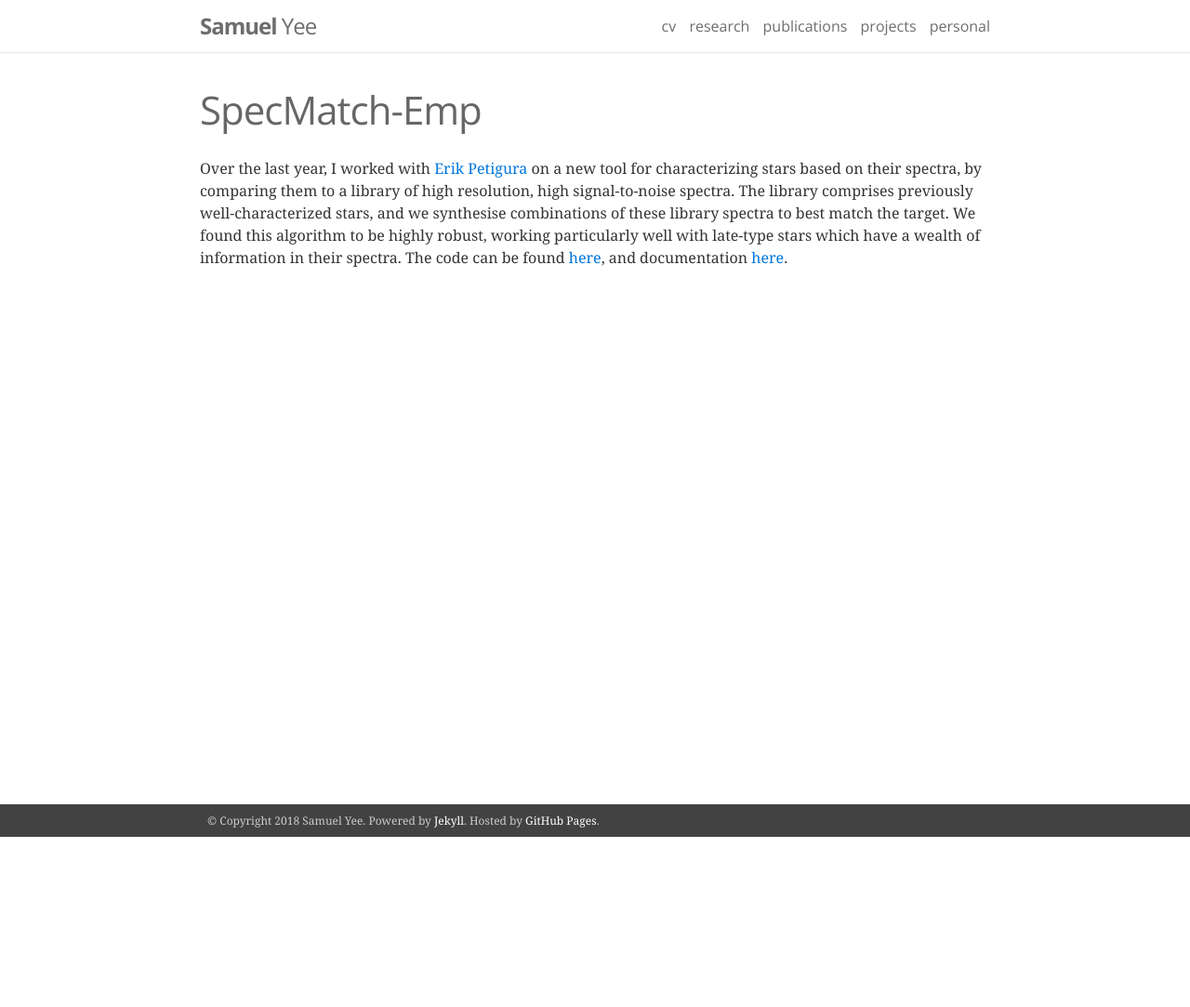
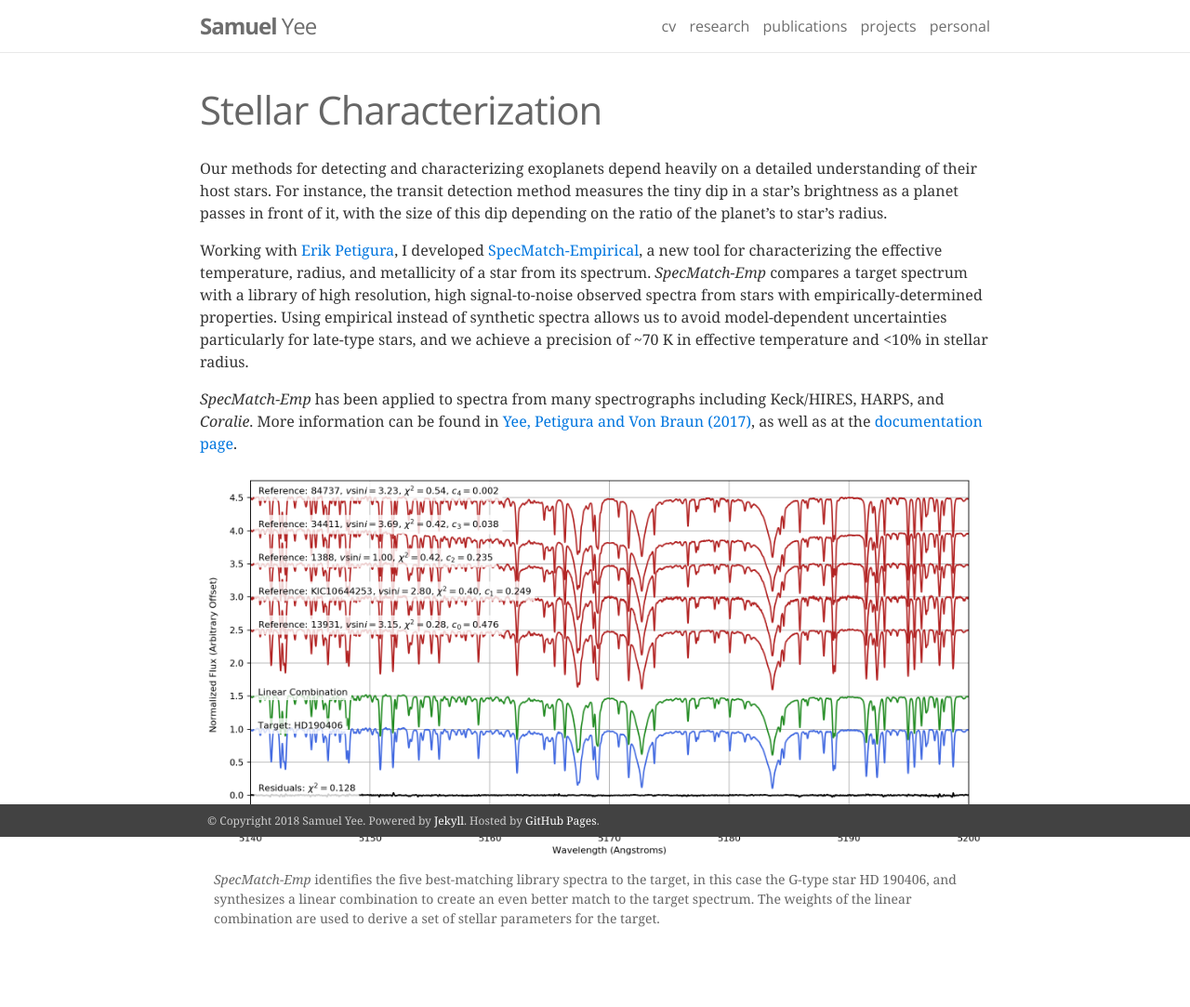
Before and after one commit to samuelyeewl/samuelyeewl.github.io, a Jekyll site: the page built from _research/specmatch-emp.md, in a window 1280 px wide. Shown: the whole page at 93% size. Built offline with Jekyll 4.4.1, drawn with Linux system fonts in a browser that asks for light colours; some web fonts are replaced; before the commit the page ends 900 px from its top, so only the background shows below that.

Commit message:
Updated SpecMatch-Emp in Research and added figure include

```diff
--- a/_config.yml
+++ b/_config.yml
@@ -2,8 +2,8 @@
 # Site settings
 # -----------------------------------------------------------------------------
 name: Samuel Yee
-email: syee@caltech.edu
-description: > # this means to ignore newlines until "url:"
+email: swyee@princeton.edu
+description: >
   Samuel Yee's webpage.
 footer_text: >
   Powered by <a href="http://jekyllrb.com/" target="_blank">Jekyll</a>.
--- /dev/null
+++ b/_includes/figure.html
@@ -0,0 +1,6 @@
+<figure class="{{ include.width }} {{ include.align }}">
+	<img src="{{ include.image | prepend: '/assets/img/' | prepend: site.baseurl | prepend: site.url }}">
+	{% if include.caption %}
+		<figcaption>{{ include.caption }}</figcaption>
+	{% endif %}
+</figure>
--- a/_research/specmatch-emp.md
+++ b/_research/specmatch-emp.md
@@ -1,8 +1,15 @@
 ---
 layout: page
-title: SpecMatch-Emp
+title: Stellar Characterization
 img: specmatch-emp.png
 imgalign: right
+imgcaption: Performance of <i>SpecMatch-Emp</i> in an internal cross-validation test. Black points denote the library properties of a given star, red lines point to the derived properties. Especially along the main sequence, <i>SpecMatch-Emp</i> performs extremely well.
 ---
 
-Over the last year, I worked with [Erik Petigura](https://petigura.github.io/) on a new tool for characterizing stars based on their spectra, by comparing them to a library of high resolution, high signal-to-noise spectra. The library comprises previously well-characterized stars, and we synthesise combinations of these library spectra to best match the target. We found this algorithm to be highly robust, working particularly well with late-type stars which have a wealth of information in their spectra. The code can be found [here](https://github.com/samuelyeewl/specmatch-emp/), and documentation [here](http://specmatch-emp.readthedocs.io).
+Our methods for detecting and characterizing exoplanets depend heavily on a detailed understanding of their host stars. For instance, the transit detection method measures the tiny dip in a star's brightness as a planet passes in front of it, with the size of this dip depending on the ratio of the planet's to star's radius.
+
+Working with [Erik Petigura](https://www.erikpetigura.com/), I developed [SpecMatch-Empirical](https://github.com/samuelyeewl/specmatch-emp), a new tool for characterizing the effective temperature, radius, and metallicity of a star from its spectrum. _SpecMatch-Emp_ compares a target spectrum with a library of high resolution, high signal-to-noise observed spectra from stars with empirically-determined properties. Using empirical instead of synthetic spectra allows us to avoid model-dependent uncertainties particularly for late-type stars, and we achieve a precision of ~70 K in effective temperature and <10% in stellar radius.
+
+_SpecMatch-Emp_ has been applied to spectra from many spectrographs including Keck/HIRES, HARPS, and _Coralie_. More information can be found in [Yee, Petigura and Von Braun (2017)](https://arxiv.org/abs/1701.00922), as well as at the [documentation page](https://specmatch-emp.readthedocs.io).
+
+{% include figure.html image="specmatch-spectra.png" caption="<i>SpecMatch-Emp</i> identifies the five best-matching library spectra to the target, in this case the G-type star HD 190406, and synthesizes a linear combination to create an even better match to the target spectrum. The weights of the linear combination are used to derive a set of stellar parameters for the target." width="full" %}
--- a/_sass/_gallery.scss
+++ b/_sass/_gallery.scss
@@ -1,9 +1,15 @@
+figure {
+	margin: 0px;
+}
 figure > img {
     display: block;
+	max-width: 100%;
+	max-height: 100%;
 }
 
 figcaption {
     font-size: $small-font-size;
+	padding: 5px 15px 5px 15px;
 }
 
 
@@ -36,6 +42,9 @@ figcaption {
 .half {
     width:50%;
 }
+.full {
+    width: 100%;
+}
 
 .caption {
     height: 100%;
--- a/_sass/_research.scss
+++ b/_sass/_research.scss
@@ -1,6 +1,6 @@
 .research {
 	h3 {
-		border-top: 1px solid $light-gray;
+	    border-top: 1px solid $light-gray;
 	    margin: 0 0 1em 0;
 	    padding-top: 1ex;
 	}
```
Also changed, not shown: Gruntfile.js (+115 -115 lines), _pages/about.md (+7 -3 lines), _pages/research.md (+1 -1 lines), assets/img/specmatch-emp.png, assets/img/specmatch-spectra.png (added).
